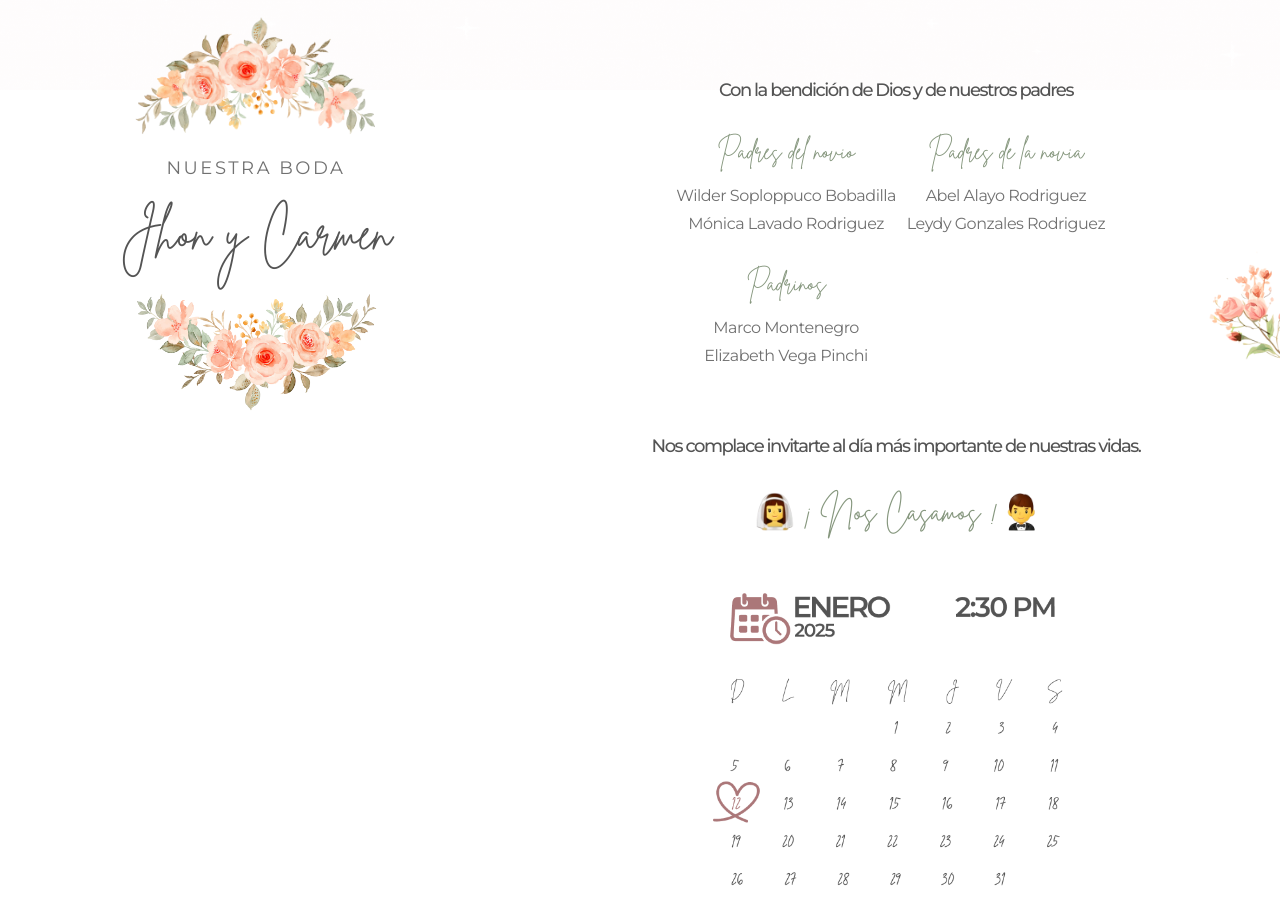
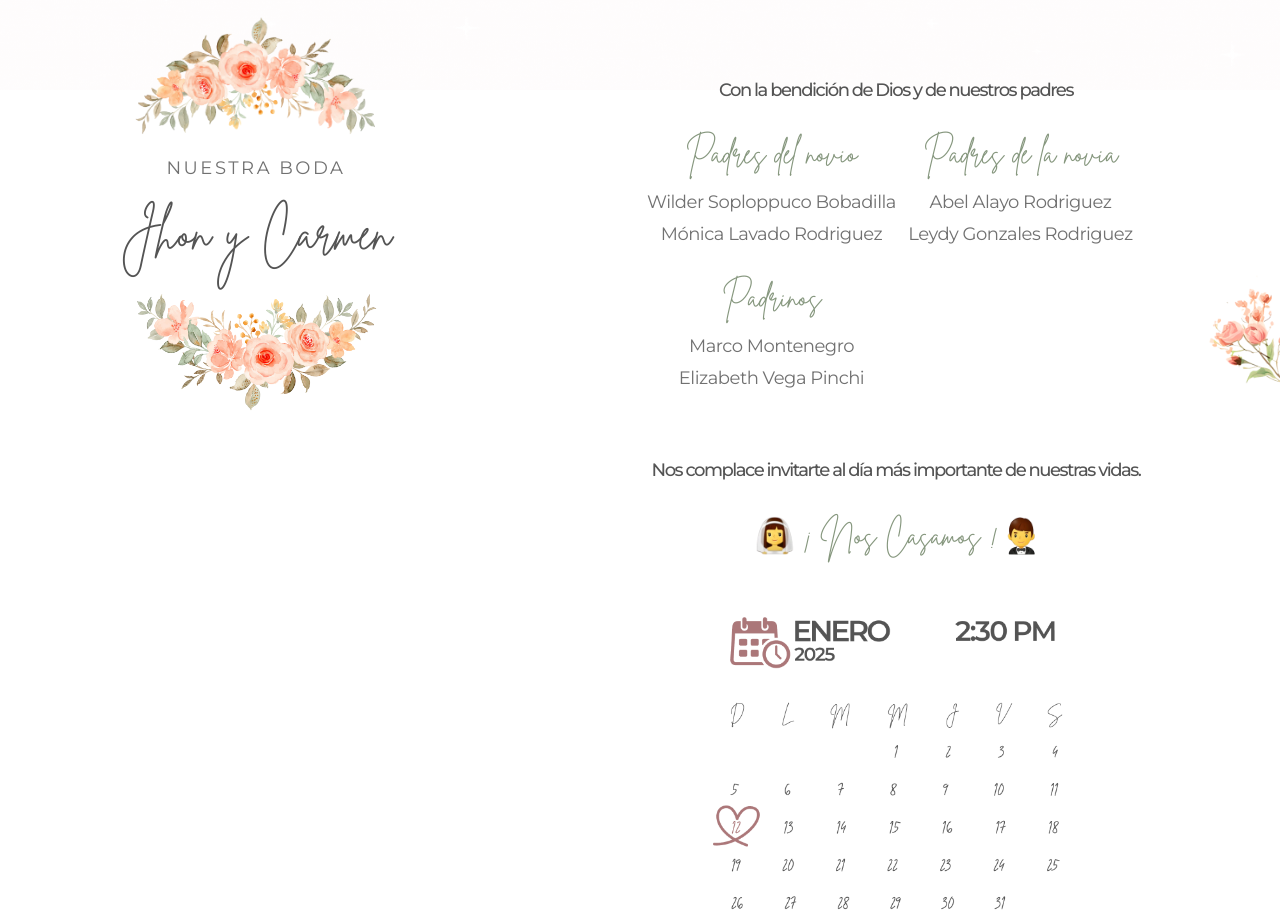
Before and after one commit to Jhon-20/jhon-y-carmen, a React (Vite) app: page /#/invitacion in a window 1280 px wide. Shown: the part 820-1736 px from the top of the page. Built offline with nearby package versions, Linux system fonts and the light colour scheme.

Commit message:
nuevos cambos

```diff
--- a/src/pages/Invitacion.tsx
+++ b/src/pages/Invitacion.tsx
@@ -182,24 +182,24 @@ const Invitacion = () => {
               </figure>
               <div className="flex flex-col justify-center items-center lg:grid lg:grid-cols-2">
                 <div className="flex flex-col justify-center items-center gap-4 mb-8">
-                  <p className="primaryFont text-2xl clr-primary">Padres del novio</p>
+                  <p className="primaryFont text-3xl clr-primary">Padres del novio</p>
                   <div className="flex flex-col gap-1 items-center">
-                    <p className="treeFont text-md clr-gray100 ">Wilder Soploppuco Bobadilla</p>
-                    <p className="treeFont text-md clr-gray100 ">Mónica Lavado Rodriguez</p>
+                    <p className="treeFont text-lg clr-gray100 ">Wilder Soploppuco Bobadilla</p>
+                    <p className="treeFont text-lg clr-gray100 ">Mónica Lavado Rodriguez</p>
                   </div>
                 </div>
                 <div className="flex flex-col justify-center items-center gap-4 mb-8">
-                  <p className="primaryFont text-2xl clr-primary">Padres de la novia</p>
+                  <p className="primaryFont text-3xl clr-primary">Padres de la novia</p>
                   <div className="flex flex-col gap-1 items-center">
-                    <p className="treeFont text-md clr-gray100 ">Abel Alayo Rodriguez</p>
-                    <p className="treeFont text-md clr-gray100 ">Leydy Gonzales Rodriguez</p>
+                    <p className="treeFont text-lg clr-gray100 ">Abel Alayo Rodriguez</p>
+                    <p className="treeFont text-lg clr-gray100 ">Leydy Gonzales Rodriguez</p>
                   </div>
                 </div>
                 <div className="flex flex-col justify-center items-center gap-4 mb-8">
-                  <p className="primaryFont text-2xl clr-primary">Padrinos</p>
+                  <p className="primaryFont text-3xl clr-primary">Padrinos</p>
                   <div className="flex flex-col gap-1 items-center">
-                    <p className="treeFont text-md clr-gray100 ">Marco Montenegro</p>
-                    <p className="treeFont text-md clr-gray100 ">Elizabeth Vega Pinchi</p>
+                    <p className="treeFont text-lg clr-gray100 ">Marco Montenegro</p>
+                    <p className="treeFont text-lg clr-gray100 ">Elizabeth Vega Pinchi</p>
                   </div>
                 </div>
               </div>
```
